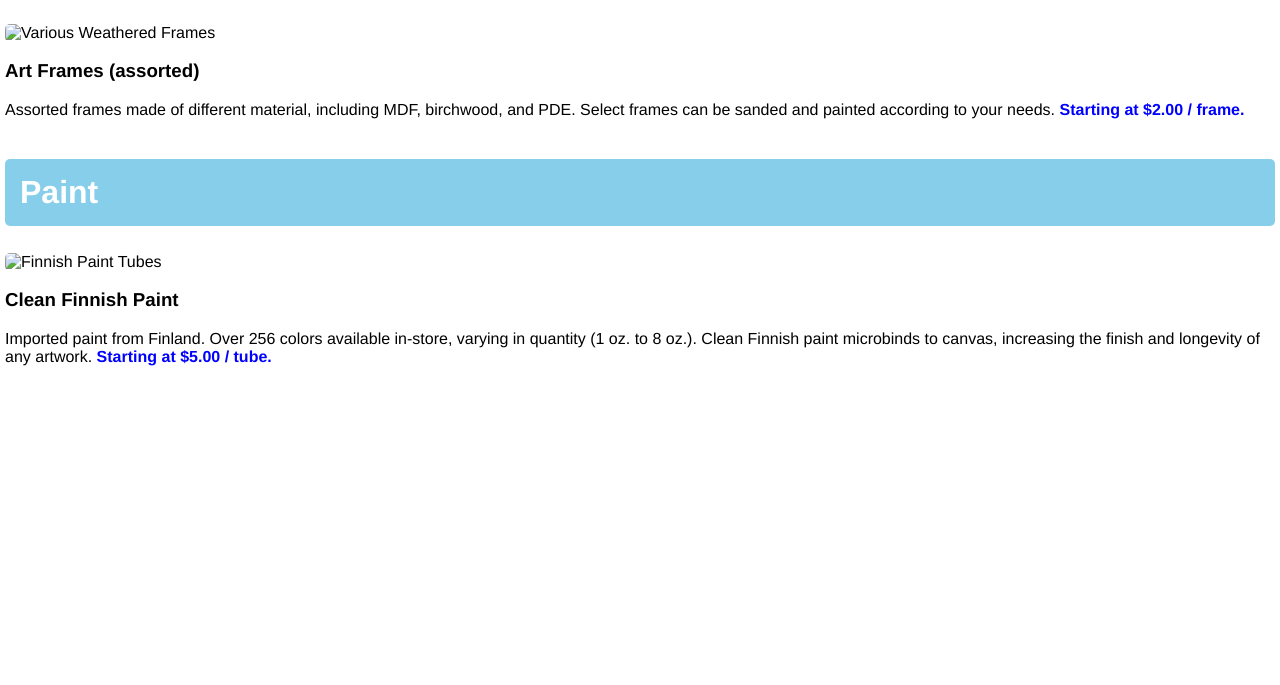
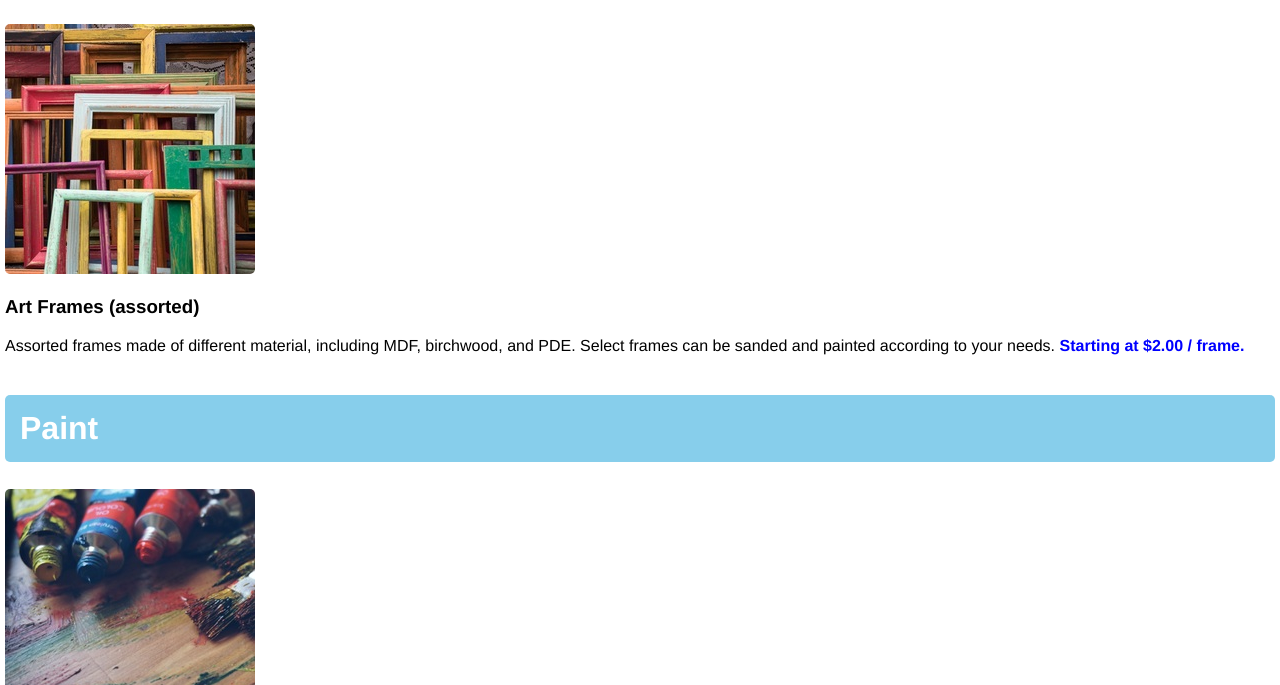
Before and after one commit to Yaveg140723/Yaveg140723.github.io, a plain HTML site: page index.html in a window 1280 px wide. Shown: the part 695-1380 px from the top of the page. Before the commit the page ends 1077 px from the top, so only its background shows below. Drawn offline with Linux system fonts and the light colour scheme.

Commit message:
Update index.html
changes path for images "frames" & "finnish" as I have seen it worked for "hacksaw"

```diff
--- a/index.html
+++ b/index.html
@@ -29,7 +29,7 @@
       <!--Frames Section-->
       <section>
         <h2 id="frames" class="section_heading">Frames</h2> <!-- Give <h2> heading class="section_heading & id="frames"-->
-        <img src="Images/frames.jpeg" alt="Various Weathered Frames"> <!-- Add frames image -->
+        <img src="frames.jpeg" alt="Various Weathered Frames"> <!-- Add frames image -->
         <h3>Art Frames (assorted)</h3>
         <p>Assorted frames made of different material, including MDF, birchwood, and PDE. Select frames can be sanded and painted according to your needs. <span>Starting at $2.00 / frame.</span></p>
       </section>
@@ -38,7 +38,7 @@
       <!--Paint Section-->
       <section>
         <h2 id="paint" class="section_heading">Paint</h2> <!-- Give <h2> heading class="section_heading & id="paint"-->
-        <img src="Images/finnish.jpeg" alt="Finnish Paint Tubes"> <!-- Add paint image -->
+        <img src="finnish.jpeg" alt="Finnish Paint Tubes"> <!-- Add paint image -->
         <h3>Clean Finnish Paint</h3>
         <p>Imported paint from Finland. Over 256 colors available in-store, varying in quantity (1 oz. to 8 oz.). Clean Finnish paint microbinds to canvas, increasing the finish and longevity of any artwork. <span>Starting at $5.00 / tube.</span></p>
       </section>
```
